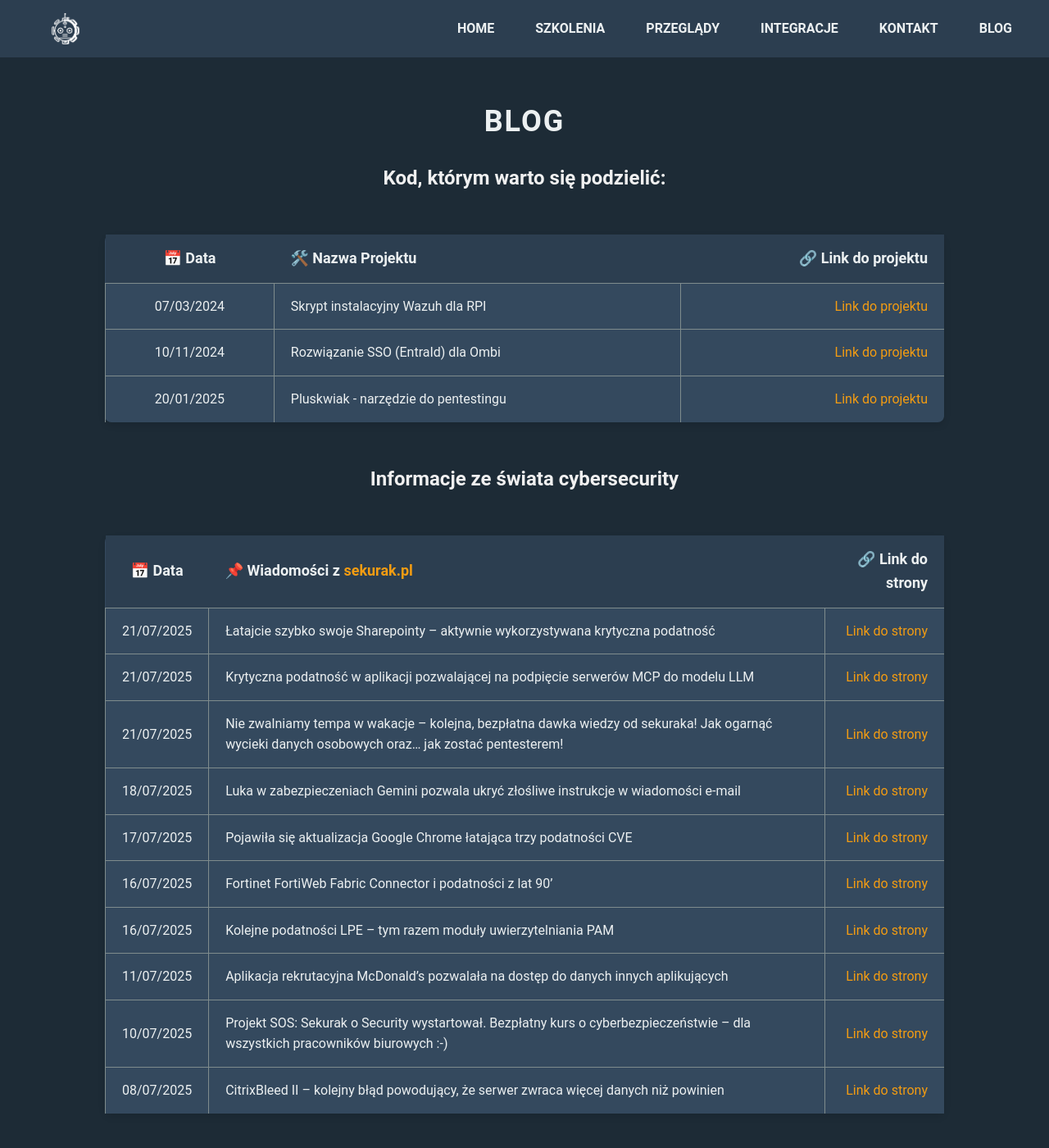
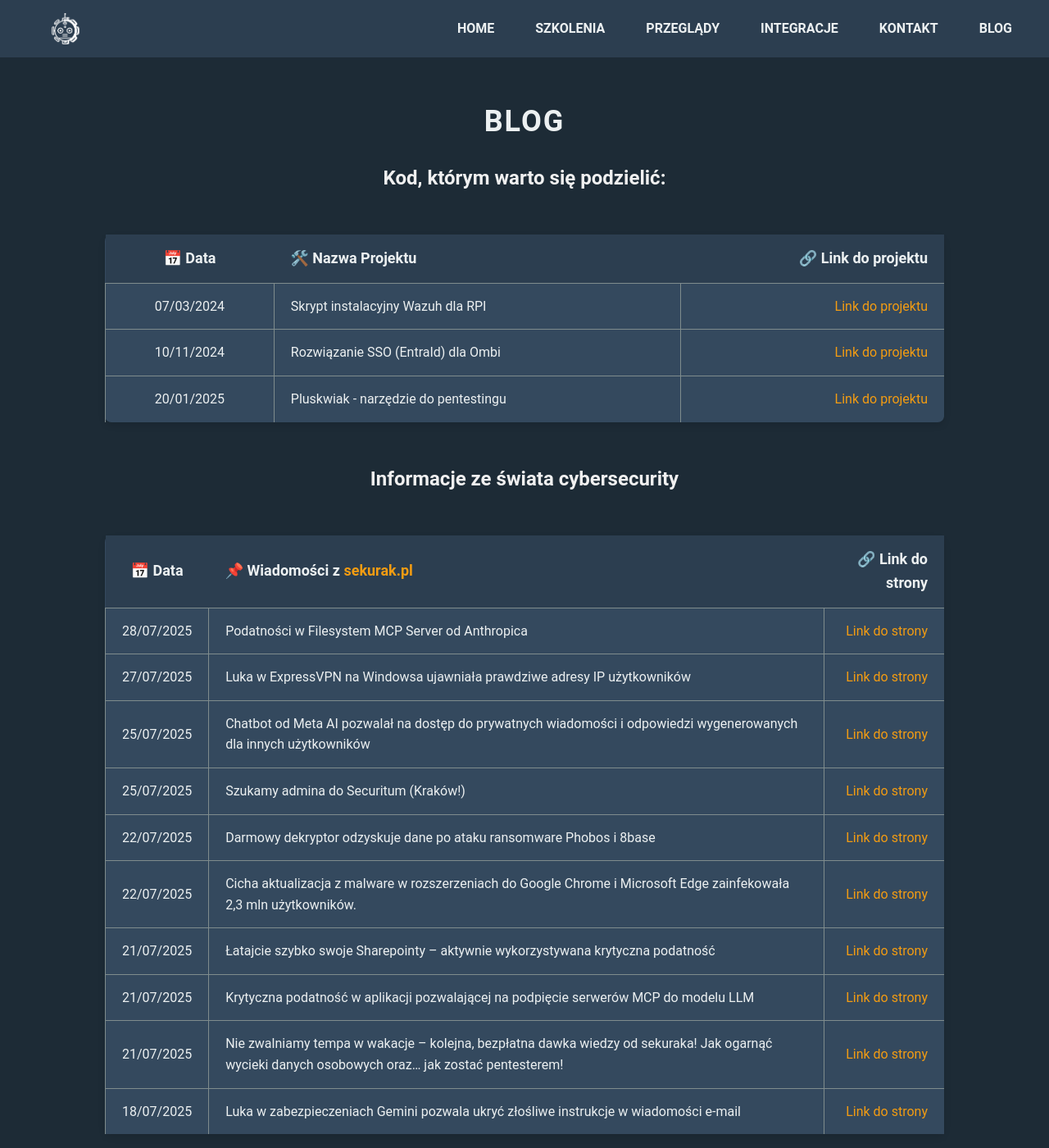
Before and after one commit to dadmins1984/Web, a Jekyll site: the page built from projects.md, in a window 1280 px wide and 1400 px high. Shown: the whole window at 82% size. Built offline with Jekyll 4.4.1, drawn with Linux system fonts in a browser that asks for light colours.

Commit message:
Blog update: 2025-28-07

```diff
--- a/projects.md
+++ b/projects.md
@@ -16,13 +16,13 @@ title: "Projects"
 
 | 📅 Data | 📌 Wiadomości z [sekurak.pl](https://sekurak.pl/) | 🔗 Link do strony |
 |:---------:|:------------------|-------------------:|
+| 28/07/2025 | Podatności w Filesystem MCP Server od Anthropica | [Link do strony](https://sekurak.pl/podatnosci-w-filesystem-mcp-server-od-anthropica/) |
+| 27/07/2025 | Luka w ExpressVPN na Windowsa ujawniała prawdziwe adresy IP użytkowników | [Link do strony](https://sekurak.pl/luka-w-expressvpn-na-windowsa-ujawniala-prawdziwe-adresy-ip-uzytkownikow/) |
+| 25/07/2025 | Chatbot od Meta AI pozwalał na dostęp do prywatnych wiadomości i odpowiedzi wygenerowanych dla innych użytkowników | [Link do strony](https://sekurak.pl/chatbot-od-meta-ai-pozwalal-na-dostep-do-prywatnych-wiadomosci-i-odpowiedzi-wygenerowanych-dla-innych-uzytkownikow/) |
+| 25/07/2025 | Szukamy admina do Securitum (Kraków!) | [Link do strony](https://sekurak.pl/szukamy-admina-do-securitum-krakow/) |
+| 22/07/2025 | Darmowy dekryptor odzyskuje dane po ataku ransomware Phobos i 8base | [Link do strony](https://sekurak.pl/darmowy-dekryptor-odzyskuje-dane-po-ataku-ransomware-phobos-i-8base/) |
+| 22/07/2025 | Cicha aktualizacja z malware w rozszerzeniach do Google Chrome i Microsoft Edge zainfekowała 2,3 mln użytkowników. | [Link do strony](https://sekurak.pl/cicha-aktualizacja-z-malware-w-rozszerzeniach-do-google-chrome-i-microsoft-edge-zainfekowala-23-mln-uzytkownikow/) |
 | 21/07/2025 | Łatajcie szybko swoje Sharepointy – aktywnie wykorzystywana krytyczna podatność | [Link do strony](https://sekurak.pl/latajcie-szybko-swoje-sharepointy-aktywnie-wykorzystywana-krytyczna-podatnosc/) |
 | 21/07/2025 | Krytyczna podatność w aplikacji pozwalającej na podpięcie serwerów MCP do modelu LLM | [Link do strony](https://sekurak.pl/krytyczna-podatnosc-w-aplikacji-pozwalajacej-na-podpiecie-serwerow-mcp-do-modelu-llm/) |
 | 21/07/2025 | Nie zwalniamy tempa w wakacje – kolejna, bezpłatna dawka wiedzy od sekuraka! Jak ogarnąć wycieki danych osobowych oraz… jak zostać pentesterem! | [Link do strony](https://sekurak.pl/nie-zwalniamy-tempa-w-wakacje-kolejna-bezplatna-dawka-wiedzy-od-sekuraka-jak-ogarnac-wycieki-danych-osobowych-oraz-jak-zostac-pentesterem/) |
 | 18/07/2025 | Luka w zabezpieczeniach Gemini pozwala ukryć złośliwe instrukcje w wiadomości e-mail | [Link do strony](https://sekurak.pl/luka-w-zabezpieczeniach-gemini-pozwala-ukryc-zlosliwe-instrukcje-w-wiadomosci-e-mail/) |
-| 17/07/2025 | Pojawiła się aktualizacja Google Chrome łatająca trzy podatności CVE | [Link do strony](https://sekurak.pl/pojawila-sie-aktualizacja-google-chrome-latajaca-trzy-podatnosci-cve/) |
-| 16/07/2025 | Fortinet FortiWeb Fabric Connector i podatności z lat 90’ | [Link do strony](https://sekurak.pl/fortinet-fortiweb-fabric-connector-i-podatnosci-z-lat-90/) |
-| 16/07/2025 | Kolejne podatności LPE – tym razem moduły uwierzytelniania PAM | [Link do strony](https://sekurak.pl/kolejne-podatnosci-w-sudo-tym-razem-moduly-uwierzytelniania-pam/) |
-| 11/07/2025 | Aplikacja rekrutacyjna McDonald’s pozwalała na dostęp do danych innych aplikujących | [Link do strony](https://sekurak.pl/aplikacja-rekrutacyjna-mcdonalds-pozwalala-na-dostep-do-danych-innych-aplikujacych/) |
-| 10/07/2025 | Projekt SOS: Sekurak o Security wystartował. Bezpłatny kurs o cyberbezpieczeństwie – dla wszystkich pracowników biurowych :-) | [Link do strony](https://sekurak.pl/projekt-sos-sekurak-o-security-wystartowal-zobacz-co-dla-ciebie-przygotowalismy/) |
-| 08/07/2025 | CitrixBleed II – kolejny błąd powodujący, że serwer zwraca więcej danych niż powinien | [Link do strony](https://sekurak.pl/citrixbleed-ii-kolejny-blad-powodujacy-ze-serwer-zwraca-wiecej-danych-niz-powinien/) |
```
